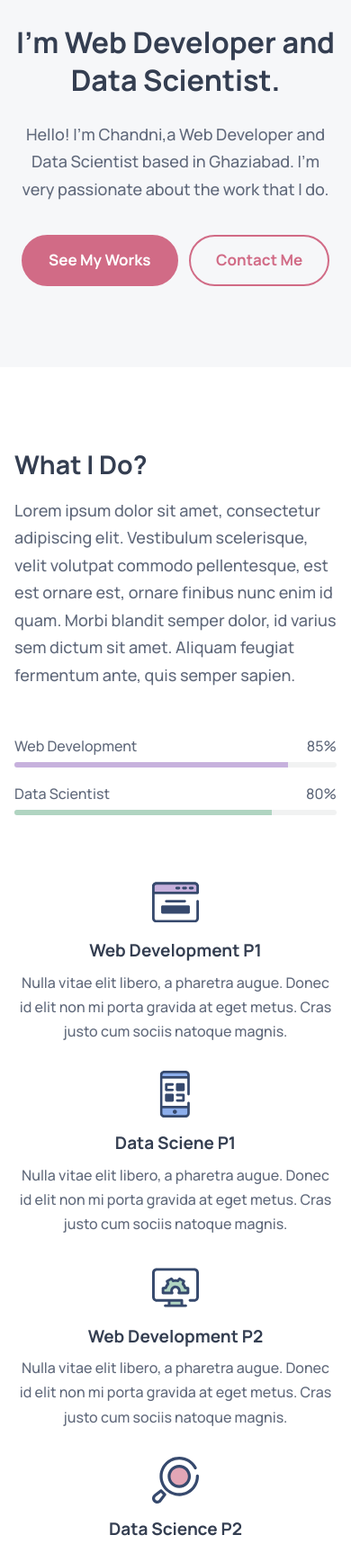
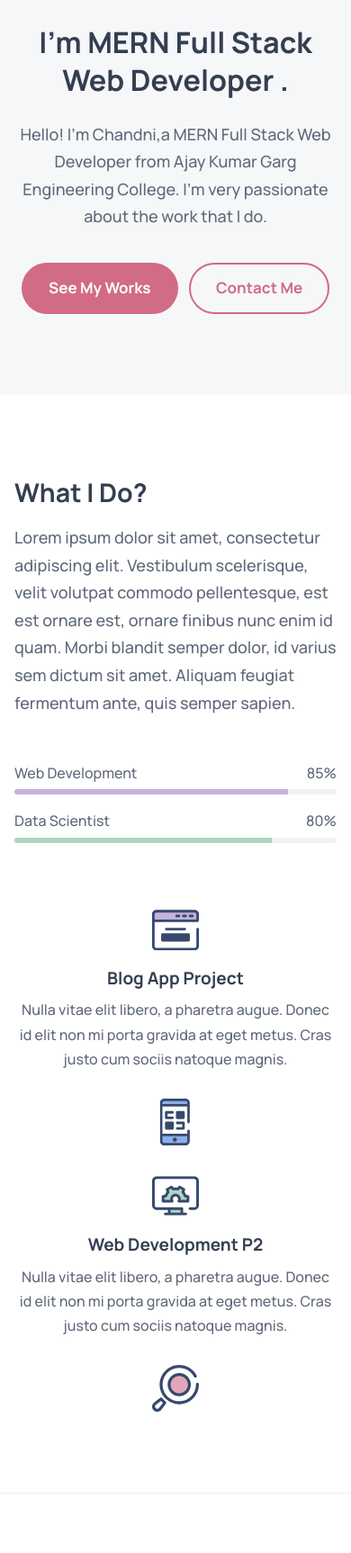
Before and after one commit to githubchandni/portfolio, a plain HTML site: page index.html in a window 390 px wide. Shown: the part 960-2686 px from the top of the page at 90% size. Drawn offline with nearby package versions, Linux system fonts and the light colour scheme.

Commit message:
Add files via upload

```diff
--- a/index.html
+++ b/index.html
@@ -128,11 +128,11 @@
           <div class="hero-content">
 
             <h1 class="h1 hero-title" data-reveal="top" data-reveal-delay="0.5s">
-              I'm Web Developer and Data Scientist.
+              I'm MERN Full Stack Web Developer .
             </h1>
 
             <p class="section-text" data-reveal="top" data-reveal-delay="0.75s">
-              Hello! I'm Chandni,a Web Developer and Data Scientist based in Ghaziabad. I’m very passionate
+              Hello! I'm Chandni,a MERN Full Stack Web Developer from Ajay Kumar Garg Engineering College. I’m very passionate
               about the work that I do.
             </p>
 
@@ -205,7 +205,7 @@
                   <img src="./assets/images/icon-1.svg" width="52" height="52" loading="lazy" alt="web design icon">
                 </div>
 
-                <h3 class="h4 card-title">Web Development P1</h3>
+                <h3 class="h4 card-title">Blog App Project</h3>
 
                 <p class="card-text">
                   Nulla vitae elit libero, a pharetra augue. Donec id elit non mi porta gravida at eget metus. Cras
@@ -219,15 +219,8 @@
               <div class="about-card">
 
                 <div class="card-icon">
-                  <img src="./assets/images/icon-2.svg" width="52" height="52" loading="lazy" alt="mobile design icon">
+                  <img src="./assets/images/icon-2.svg" width="52" height="52" loading="eager" alt="mobile design icon">
                 </div>
-
-                <h3 class="h4 card-title">Data Sciene P1</h3>
-
-                <p class="card-text">
-                  Nulla vitae elit libero, a pharetra augue. Donec id elit non mi porta gravida at eget metus. Cras
-                  justo cum sociis natoque magnis.
-                </p>
 
               </div>
             </li>
@@ -256,13 +249,6 @@
                 <div class="card-icon">
                   <img src="./assets/images/icon-4.svg" width="52" height="52" loading="lazy" alt="web seo icon">
                 </div>
-
-                <h3 class="h4 card-title">Data Science P2</h3>
-
-                <p class="card-text">
-                  Nulla vitae elit libero, a pharetra augue. Donec id elit non mi porta gravida at eget metus. Cras
-                  justo cum sociis natoque magnis.
-                </p>
 
               </div>
             </li>
```
